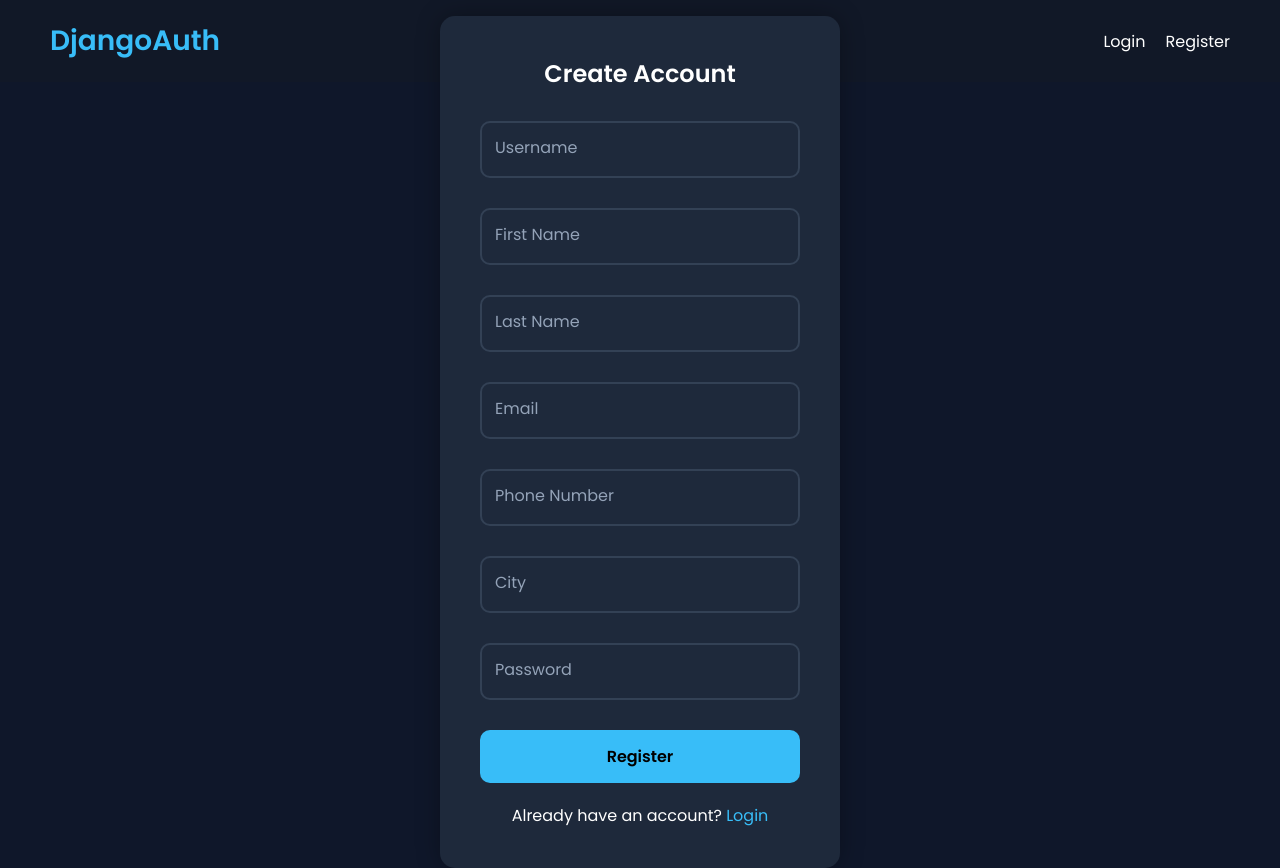
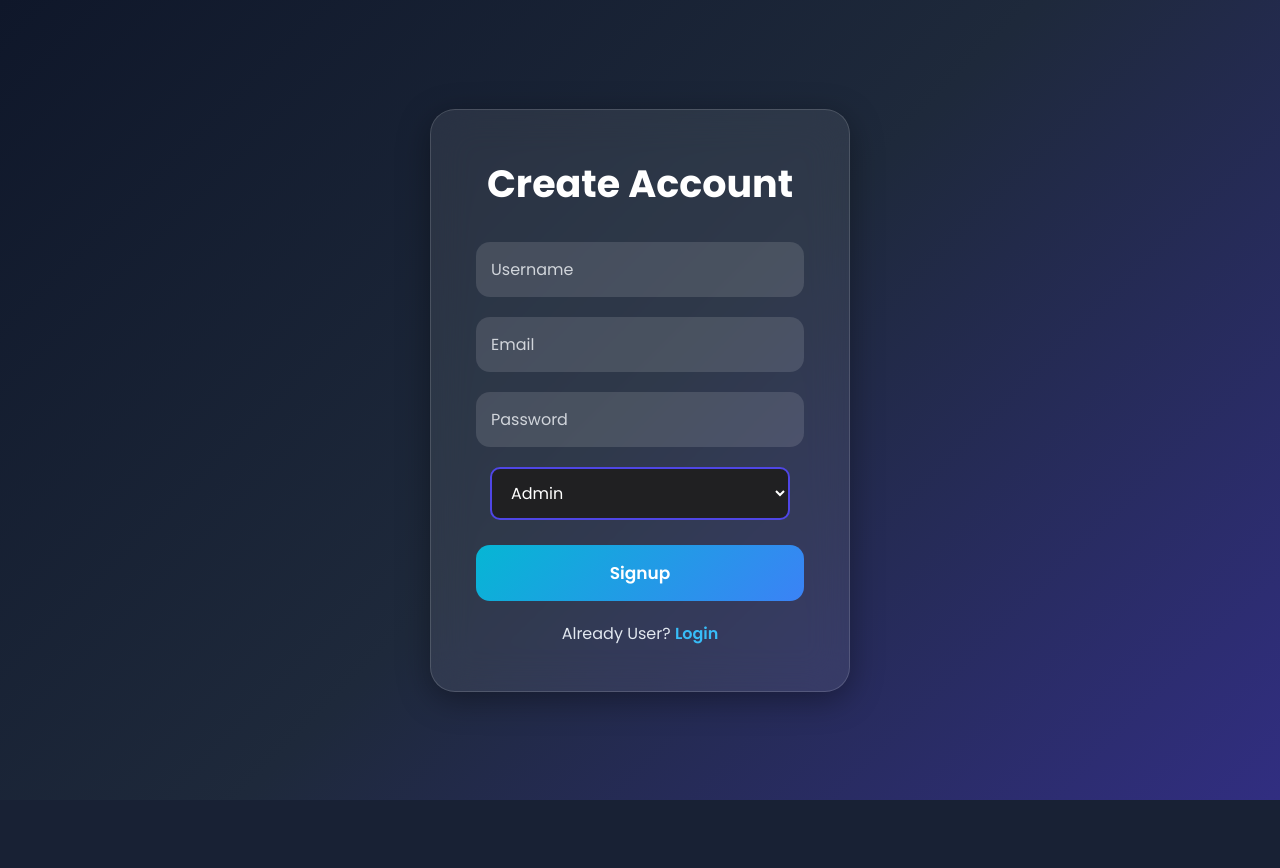
Before and after one commit to coder-ravi100/LOGIN-SYSTEM-USING-DJANGO, a Django app: template accounts/templates/Registration_page.html in a window 1280 px wide. After the commit the page ends 800 px from the top, so only its background shows below. Run offline with Django 5.2, Linux system fonts and the light colour scheme; the template is opened without the code that fills it, so the values that code supplies are empty.

Commit message:
Implement role system

```diff
--- a/accounts/static/script.js
+++ /dev/null
@@ -1,15 +0,0 @@
-// static/js/script.js
-
-console.log("Django Login System Loaded");
-
-const cards = document.querySelectorAll('.card');
-
-cards.forEach(card => {
-    card.addEventListener('mouseenter', () => {
-        card.style.transform = 'scale(1.03)';
-    });
-
-    card.addEventListener('mouseleave', () => {
-        card.style.transform = 'scale(1)';
-    });
-});
--- a/accounts/static/style.css
+++ b/accounts/static/style.css
@@ -1,6 +1,4 @@
-/* static/css/style.css */
-
-@import url('https://fonts.googleapis.com/css2?family=Poppins:wght@300;400;500;600&display=swap');
+@import url('https://fonts.googleapis.com/css2?family=Poppins:wght@300;400;500;600;700&display=swap');
 
 *{
     margin:0;
@@ -10,199 +8,186 @@
 }
 
 body{
-    background:#0f172a;
-    color:white;
+    height:100vh;
+    display:flex;
+    justify-content:center;
+    align-items:center;
+    background:linear-gradient(135deg,#0f172a,#1e293b,#312e81);
+    overflow:hidden;
 }
 
-/* NAVBAR */
+/* Glass Effect */
 
-.navbar{
+.container,
+.dashboard-container{
     width:100%;
-    padding:20px 50px;
-    display:flex;
-    justify-content:space-between;
-    align-items:center;
-    background:#111827;
-}
-
-.logo{
-    font-size:28px;
-    font-weight:600;
-    color:#38bdf8;
-}
-
-.nav-links{
-    display:flex;
-    list-style:none;
-    gap:20px;
-}
-
-.nav-links a{
-    color:white;
-    text-decoration:none;
-    transition:0.3s;
-}
-
-.nav-links a:hover{
-    color:#38bdf8;
-}
-
-/* FORM */
-
-.container{
-    width:100%;
-    height:90vh;
     display:flex;
     justify-content:center;
     align-items:center;
 }
 
-.form-box{
-    width:400px;
-    background:#1e293b;
-    padding:40px;
-    border-radius:15px;
-    box-shadow:0 0 25px rgba(0,0,0,0.3);
+.form-box,
+.dashboard-card{
+    width:420px;
+    padding:45px;
+    border-radius:25px;
+
+    background:rgba(255,255,255,0.08);
+
+    border:1px solid rgba(255,255,255,0.15);
+
+    backdrop-filter:blur(20px);
+
+    box-shadow:
+    0 8px 32px rgba(0,0,0,0.35);
+
+    text-align:center;
+
+    color:white;
+
+    animation:fadeIn 1s ease;
 }
 
-.form-box h2{
-    text-align:center;
-    margin-bottom:30px;
+@keyframes fadeIn{
+    from{
+        opacity:0;
+        transform:translateY(30px);
+    }
+
+    to{
+        opacity:1;
+        transform:translateY(0);
+    }
 }
 
-.input-box{
-    position:relative;
+.form-box h1,
+.dashboard-card h1{
+    font-size:38px;
     margin-bottom:30px;
+    font-weight:700;
 }
 
-.input-box input{
-    width:100%;
-    padding:14px;
-    background:transparent;
-    border:2px solid #334155;
-    outline:none;
-    border-radius:10px;
-    color:white;
-    font-size:16px;
-}
-
-.input-box label{
-    position:absolute;
-    left:15px;
-    top:14px;
-    color:#94a3b8;
-    transition:0.3s;
-    pointer-events:none;
-}
-
-.input-box input:focus + label,
-.input-box input:valid + label{
-    top:-10px;
-    left:12px;
-    background:#1e293b;
-    padding:0 5px;
-    font-size:12px;
+.dashboard-card h2{
+    margin-bottom:15px;
     color:#38bdf8;
 }
 
-.btn{
+/* Inputs */
+
+.form-box input{
     width:100%;
-    padding:14px;
+    padding:15px;
+    margin-bottom:20px;
+
     border:none;
-    background:#38bdf8;
-    border-radius:10px;
+    outline:none;
+
+    border-radius:14px;
+
+    background:rgba(255,255,255,0.12);
+
+    color:white;
+
     font-size:16px;
+
+    transition:0.3s;
+}
+
+.form-box input::placeholder{
+    color:#d1d5db;
+}
+
+.form-box input:focus{
+    background:rgba(255,255,255,0.18);
+    transform:scale(1.02);
+}
+
+/* Buttons */
+
+.form-box button,
+.logout-btn{
+    width:100%;
+    padding:15px;
+
+    border:none;
+    border-radius:14px;
+
+    background:linear-gradient(135deg,#06b6d4,#3b82f6);
+
+    color:white;
+
+    font-size:17px;
+    font-weight:600;
+
     cursor:pointer;
+
     transition:0.3s;
-    color:#000;
+}
+
+.form-box button:hover,
+.logout-btn:hover{
+    transform:translateY(-3px);
+    box-shadow:0 10px 20px rgba(59,130,246,0.4);
+}
+
+/* Links */
+
+.form-box p,
+.dashboard-card p{
+    margin-top:20px;
+    color:#e2e8f0;
+}
+
+.form-box a{
+    color:#38bdf8;
+    text-decoration:none;
     font-weight:600;
 }
 
-.btn:hover{
-    background:#0ea5e9;
+.form-box a:hover{
+    text-decoration:underline;
 }
 
-.switch-text{
-    text-align:center;
-    margin-top:20px;
+.error{
+    color:#f87171;
+    margin-top:10px;
 }
 
-.switch-text a{
-    color:#38bdf8;
-    text-decoration:none;
+/* Dashboard */
+
+.dashboard-card{
+    width:500px;
 }
 
-/* DASHBOARD */
-
-.dashboard{
-    display:flex;
-    min-height:100vh;
+.logout-btn{
+    display:inline-block;
+    text-decoration:none;
+    margin-top:25px;
 }
 
-.sidebar{
-    width:250px;
-    background:#111827;
-    padding:30px;
+/*Extra CSS*/
+.role-select{
+    width: 300px;
+    padding: 12px 15px;
+    border: 2px solid #4f46e5;
+    border-radius: 10px;
+    background-color: #202022;
+    color: white;
+    font-size: 16px;
+    outline: none;
+    cursor: pointer;
+    transition: 0.3s;
 }
 
-.sidebar h2{
-    margin-bottom:30px;
-    color:#38bdf8;
+.role-select:hover{
+    border-color: #6366f1;
 }
 
-.sidebar ul{
-    list-style:none;
+.role-select:focus{
+    box-shadow: 0 0 10px #6366f1;
 }
 
-.sidebar ul li{
-    padding:15px;
-    margin-bottom:10px;
-    background:#1e293b;
-    border-radius:10px;
-    cursor:pointer;
-    transition:0.3s;
+.role-select option{
+    background-color: #1f2937;
+    color: white;
 }
-
-.sidebar ul li:hover{
-    background:#38bdf8;
-    color:#000;
-}
-
-.main-content{
-    flex:1;
-    padding:40px;
-}
-
-.top-card{
-    background:#1e293b;
-    padding:30px;
-    border-radius:15px;
-    margin-bottom:30px;
-}
-
-.card-grid{
-    display:grid;
-    grid-template-columns:repeat(auto-fit,minmax(220px,1fr));
-    gap:20px;
-}
-
-.card{
-    background:#1e293b;
-    padding:25px;
-    border-radius:15px;
-    transition:0.3s;
-}
-
-.card:hover{
-    transform:translateY(-5px);
-}
-
-.card h3{
-    margin-bottom:10px;
-    color:#38bdf8;
-}
-
-.card p{
-    font-size:28px;
-    font-weight:600;
-}
--- a/accounts/templates/Base_page.html
+++ /dev/null
@@ -1,34 +0,0 @@
-<!-- templates/base.html -->
-<!DOCTYPE html>
-<html lang="en">
-<head>
-    <meta charset="UTF-8">
-    <meta name="viewport" content="width=device-width, initial-scale=1.0">
-    <title>{% block title %}Login System{% endblock %}</title>
-
-    {% load static %}
-
-    <link rel="stylesheet" href="{% static 'style.css' %}">
-</head>
-<body>
-
-    <nav class="navbar">
-        <div class="logo">DjangoAuth</div>
-
-        <ul class="nav-links">
-            {% if user.is_authenticated %}
-                <li><a href="{% url 'dashboard' %}">Dashboard</a></li>
-                <li><a href="">Logout</a></li>
-            {% else %}
-                <li><a href="{% url 'signup' %}">Login</a></li>
-                <li><a href="{% url 'signin' %}">Register</a></li>
-            {% endif %}
-        </ul>
-    </nav>
-
-    {% block content %}
-    {% endblock %}
-
-    <script src="{% static 'script.js' %}"></script>
-</body>
-</html>
--- a/accounts/templates/Registration_page.html
+++ b/accounts/templates/Registration_page.html
@@ -1,63 +1,58 @@
-<!-- templates/register.html -->
-{% extends 'Base_page.html' %}
+{% load static %}
 
-{% block title %}Register{% endblock %}
+<!DOCTYPE html>
+<html lang="en">
+<head>
+    <meta charset="UTF-8">
+    <meta name="viewport" content="width=device-width, initial-scale=1.0">
+    <title>Signup</title>
 
-{% block content %}
+    <link rel="stylesheet" href="{% static 'style.css' %}">
+</head>
+<body>
 
 <div class="container">
+
     <div class="form-box">
 
-        <h2>Create Account</h2>
+        <h1>Create Account</h1>
 
         <form method="POST">
+
             {% csrf_token %}
 
-            <div class="input-box">
-                <input type="text" name="username" required>
-                <label>Username</label>
-            </div>
+            <input type="text" name="username" placeholder="Username" required>
 
-            <div class="input-box">
-                <input type="text" name="fname" required>
-                <label>First Name</label>
-            </div>
+            <input type="email" name="email" placeholder="Email" required>
 
-            <div class="input-box">
-                <input type="text" name="lname" required>
-                <label>Last Name</label>
-            </div>
+            <input type="password" name="password" placeholder="Password" required>
 
-            <div class="input-box">
-                <input type="email" name="email" required>
-                <label>Email</label>
-            </div>
+            <select name="role" class="role-select">
 
-            <div class="input-box">
-                <input type="number" name="phone" required>
-                <label>Phone Number</label>
-            </div>
+                <option value="admin">Admin</option>
 
-            <div class="input-box">
-                <input type="text" name="city" required>
-                <label>City</label>
-            </div>
+                <option value="teacher">Teacher</option>
 
-            <div class="input-box">
-                <input type="password" name="password" required>
-                <label>Password</label>
-            </div>
+                <option value="student">Student</option>
 
+            </select><br><br>
 
-            <button type="submit" class="btn">Register</button>
+            <button type="submit">Signup</button>
 
-            <p class="switch-text">
-                Already have an account?
-                <a href="{% url 'signup' %}">Login</a>
-            </p>
         </form>
 
+        <p>
+            Already User?
+            <a href="{% url 'login' %}">Login</a>
+        </p>
+
     </div>
+
 </div>
 
-{% endblock %}
+<script>
+    console.log("Authentication System Loaded");
+</script>
+
+</body>
+</html>
--- a/accounts/urls.py
+++ b/accounts/urls.py
@@ -4,6 +4,6 @@ from .import views
 urlpatterns = [
     path('dashboard/',views.dashboard, name='dashboard'),
     path('registration/',views.registration,name='registration'),
-    path('login/',views.login,name='login'),
+    path('',views.login,name='login'),
     path('logout/',views.logout,name='logout'),
 ]
```
Also changed, not shown: accounts/models.py (+8 -0 lines), accounts/templates/Dashboard.html (added, +37 -0 lines), accounts/templates/Dashboard_page.html (deleted, +0 -56 lines), accounts/templates/Login_page.html (+31 -19 lines), accounts/views.py (+60 -4 lines), accounts/migrations/0001_initial.py, db.sqlite3.
